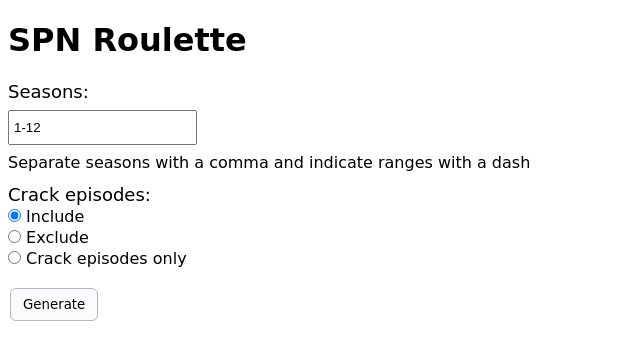
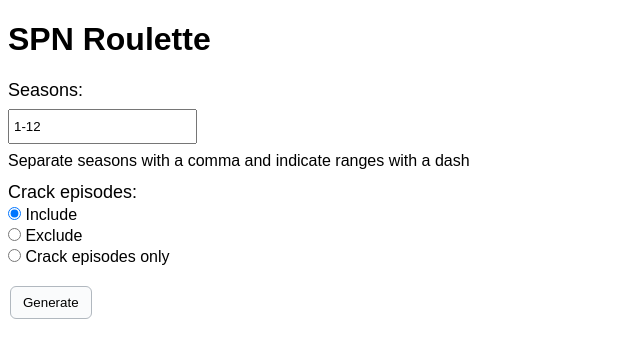
Before and after one commit to 06j07m/supernatural-roulette, a Flask app: page / in a window 1280 px wide. Shown: the top 360 px of the page, without its empty margins (0-640 px from the left). Run offline with Flask 3, Linux system fonts and the light colour scheme; parts of the project's set-up code (start-up, migrations or seed data) failed here and were passed over.

Commit message:
change font

```diff
--- a/static/style.css
+++ b/static/style.css
@@ -1,5 +1,5 @@
 body, input[type=submit] {
-    font-family: "Comic Sans MS", sans-serif;
+    font-family: Arial, Helvetica, sans-serif;
 
 }
 
```
